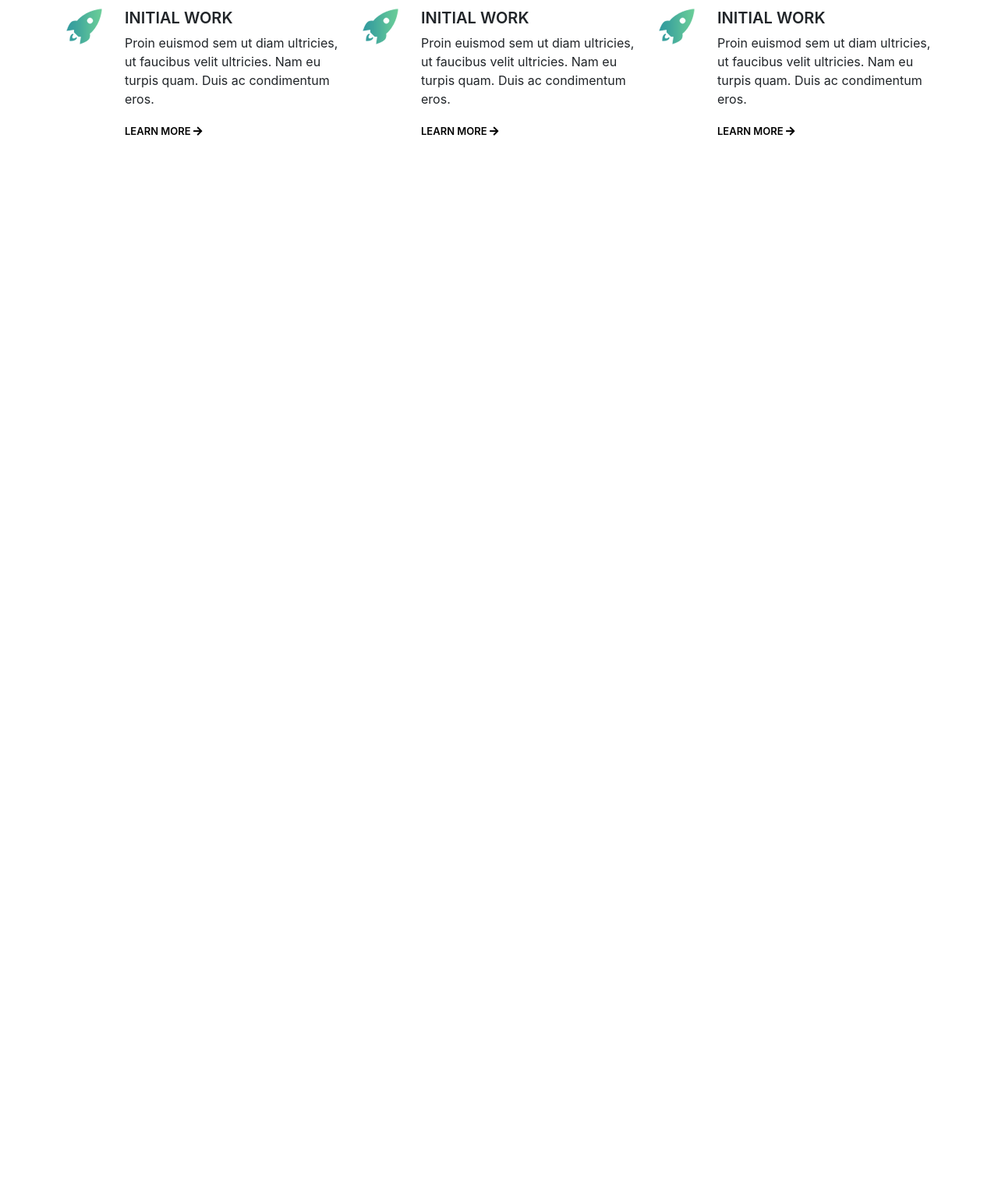
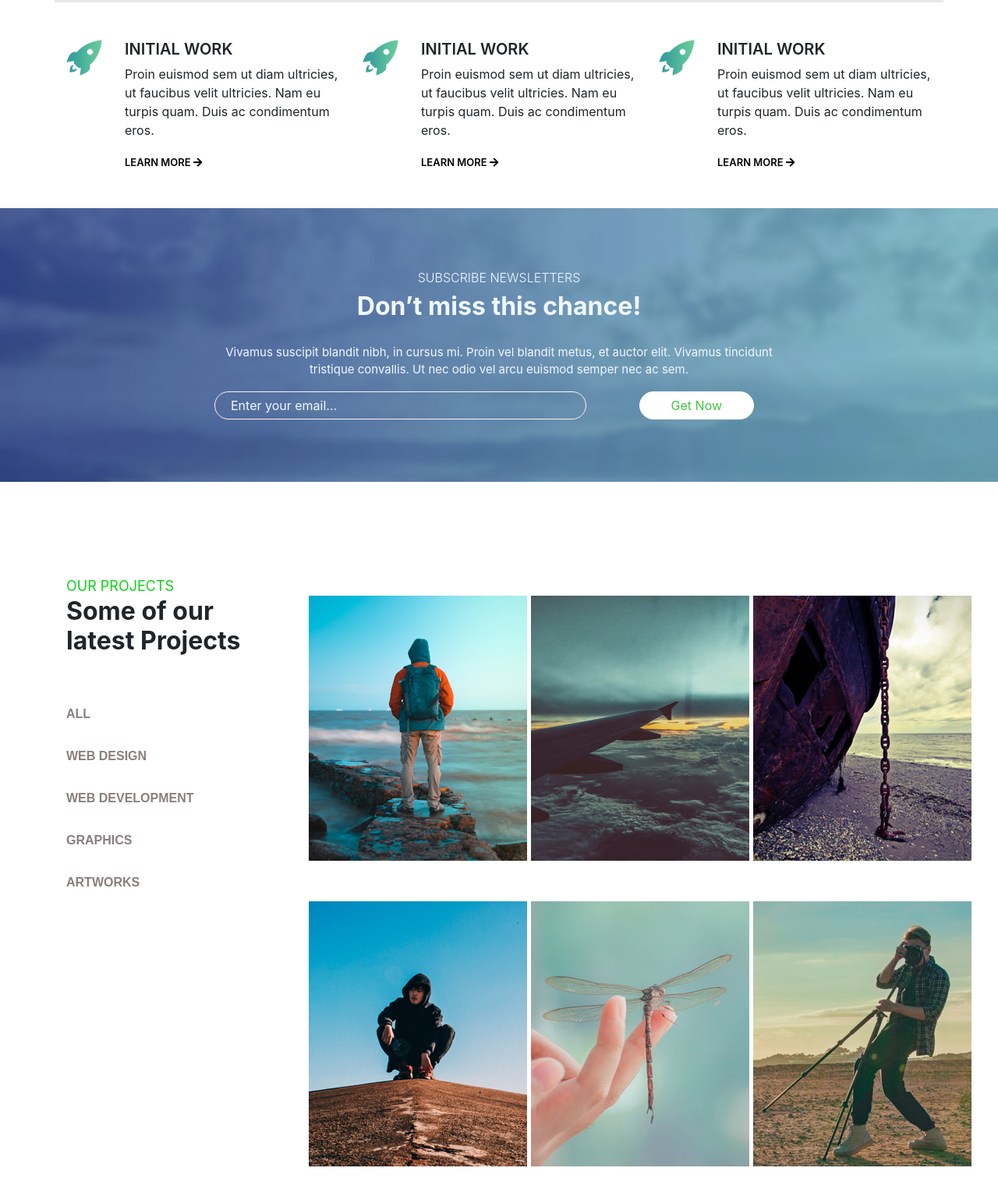
Before and after one commit to Sr-Shohan/CSS-HTML, a plain HTML site: page play_with_b4/template/index.html in a window 1280 px wide. Shown: the part 1255-2780 px from the top of the page at 78% size. Before the commit the page ends 1482 px from the top, so only its background shows below. Drawn offline with nearby package versions, Linux system fonts and the light colour scheme.

Commit message:
template using bootstrap

```diff
--- a/play_with_b4/template/index.html
+++ b/play_with_b4/template/index.html
@@ -173,7 +173,83 @@
          </div>
        </div>
 
+       <div class="section" id="subscribe">
+         <div class="container">
+           <div class="row">
+             <div class="col-lg-8 offset-lg-2">
+               <div class="heading">
+                 <h5>SUBSCRIBE NEWSLETTERS</h5>
+                 <h2>Don’t miss this chance!</h2>
+                 <p>Vivamus suscipit blandit nibh, in cursus mi. Proin vel blandit metus, et auctor elit. Vivamus tincidunt tristique convallis. Ut nec odio vel arcu euismod semper nec ac sem.</p>
+                 <div class="row">
+                   <div class="col-md-8 col-sm-12">
+                     <fieldset>
+                      <input name="email" type="text" id="email" placeholder="Enter your email..." required="">
+                     </fieldset>
+                   </div>
+                   <div class="col-md-4 col-sm-12">
+                     <fieldset>
+                      <button class="btn btn-light ">Get Now</button>
+                     </fieldset>
+                   </div>
+                 </div>
+               </div>
+             </div>
+           </div>
+         </div>
+       </div>
 
+
+       <!--================ PROJECT ================== -->
+
+       <div class="" id="project">
+         <div class="container">
+           <div class="row">
+             <div class="col-md-3 col-sm-12">
+              <span style="color: rgb(14, 211, 24); font-size: large;">OUR PROJECTS</span>
+              <h2 class="font-weight-bold">Some of our latest Projects</h2>
+              <ul class="mt-5">
+                <li><a href="#" class="">ALL</a></li>
+                <li><a href="#" class="">WEB DESIGN</a></li>
+                <li><a href="#" class="">WEB DEVELOPMENT</a></li>
+                <li><a href="#" class="">GRAPHICS</a></li>
+                <li><a href="#" class="">ARTWORKS</a></li>
+              </ul>
+             </div>
+             <div class="col-lg-9 ">
+               <div class="row">
+                <div class="col-lg-4 col-md-4 col-sm-12 ">
+                     <img src="images/project-item-01.jpg" alt=""class="p-3">
+                </div>
+                <div class="col-lg-4 col-md-4 col-sm-12 ">
+                  <img src="images/project-item-02.jpg" alt=""class="p-3">
+                </div>
+                <div class="col-lg-4 col-md-4 col-sm-12 ">
+                  <img src="images/project-item-03.jpg" alt="" class="p-3">
+                 </div>
+                 <div class="col-lg-4 col-md-4 col-sm-12">
+                  <img src="images/project-item-04.jpg" alt=""class="p-3">
+                 </div>
+                 <div class="col-lg-4 col-md-4 col-sm-12 ">
+                  <img src="images/project-item-05.jpg" alt=""class="p-3">
+                 </div>
+                 <div class="col-lg-4 col-md-4 col-sm-12">
+                  <img src="images/project-item-06.jpg" alt=""class="p-3">
+                 </div>
+               </div>
+             </div>
+           </div>
+         </div>
+       </div>
+
+
+       <!-- ==================Testmonial=============== -->
+
+       <div class="container-fluid" id="testmonial">
+         <h5>DIGITAL TEAM</h5>
+         <h2>young and talented members</h2>
+
+       </div>
 
 
     <!-- =================== Script====================== -->
--- a/play_with_b4/template/style.css
+++ b/play_with_b4/template/style.css
@@ -11,7 +11,7 @@
    background: rgb(26, 25, 25) !important;
 }
 .carousel-item{
-    height: 90vh;
+    height: 95vh;
     width: 100%;
     min-height: 600px;
     background: no-repeat center center  scroll;
@@ -101,3 +101,119 @@
 .work a:hover{
     color: rgb(41, 170, 41);
 }
+
+#subscribe{
+    padding: 80px 0px;
+    background-image: url(images/slide-02.jpg);
+    background-position: center center;
+    background-repeat: no-repeat;
+    background-size: cover;
+}
+
+#subscribe .heading{
+    text-align: center;
+}
+
+#subscribe h2{
+    color: aliceblue;
+    font-weight: 700;
+}
+
+#subscribe h5{
+    color: aliceblue;
+    font-weight: 300;
+    font-size: medium;
+}
+#subscribe p{
+    font-size: 15px;
+    color: aliceblue;
+    padding-top: 20px;
+}
+#subscribe input{
+    background:transparent;
+    width: 100%;
+    border: 1px solid rgb(255, 242, 242);
+    padding: 5px 20px;
+    border-radius: 19px;
+    color: #fff !important;
+}
+
+::placeholder{
+    color: aliceblue;
+}
+#subscribe .btn{
+    background-color: #fff;
+    color: rgb(66, 197, 66);
+    padding: 5px 40px;
+    margin-left: 0px;
+    border-radius: 19px;
+    border:1px solid #fff
+}
+
+#subscribe .btn:hover{
+    background-color: rgb(66, 197, 66);
+    color: #fff;
+    border:1px solid rgb(66,197,66);
+}
+
+#subscribe .col-md-4{
+    margin-left: 0;
+
+}
+fieldset .btn{
+    margin: 0px !important;
+}
+
+#project{
+    margin-top: 120px;
+    margin-bottom: 120px;
+
+}
+#project ul{
+    padding: 0px;
+    margin: 0px;
+}
+#project ul li {
+    list-style-type:none;
+    padding: 15px 0px;
+    font-family: sans-serif;
+    font-weight: 600;
+}
+#project ul li a{
+    color: rgb(138, 126, 126);
+}
+
+#project img{
+    padding-left: 10px;
+    padding-right: 10px;
+    margin: 10px;
+    overflow: hidden;
+}
+@media (max-width:992px){
+    #project ul li{
+        display: inline-block !important;
+        margin-right: 10px !important;
+    }
+    #project img{
+        align-items: center !important;
+    }
+}
+
+#testmonial{
+    margin-top: 80px;
+    padding: 120px 0px;
+    background-image: url(images/slide-03.jpg);
+    background-position: center center;
+    background-repeat: no-repeat;
+    background-size: cover;
+    text-align: center;
+}
+#testmonial h5{
+      color: antiquewhite;
+      padding-bottom: 20px;
+}
+#testmonial h2{
+    color: aliceblue;
+    padding-bottom: 20px;
+    font-weight: 700;
+}
```
